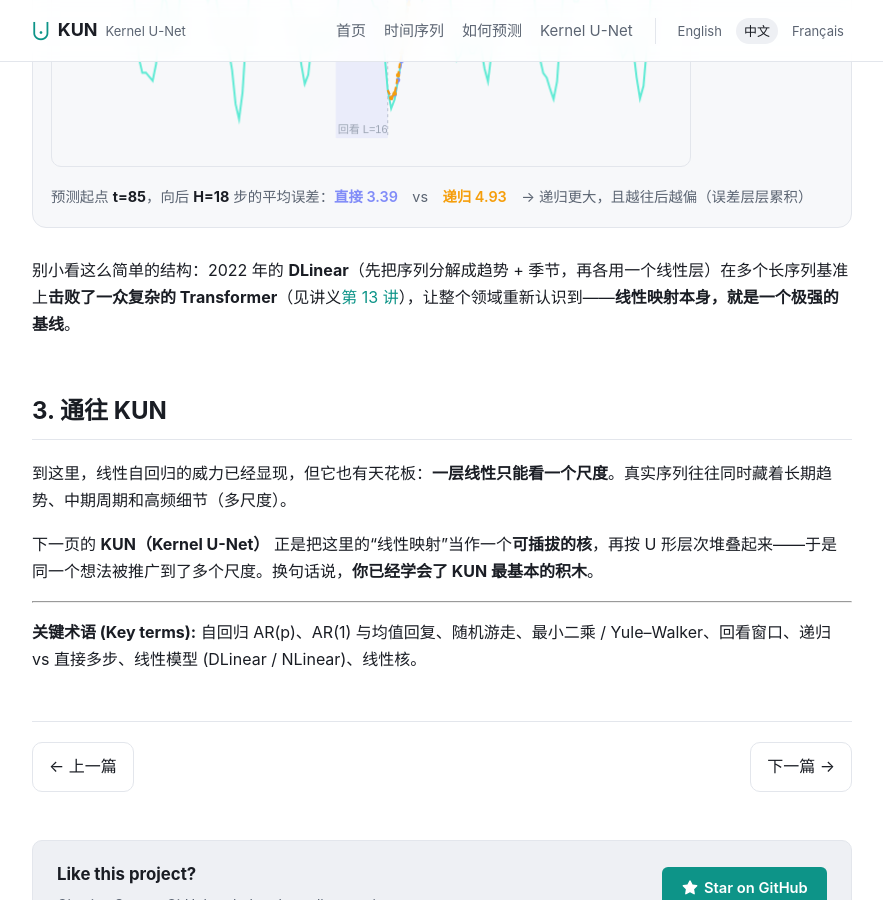
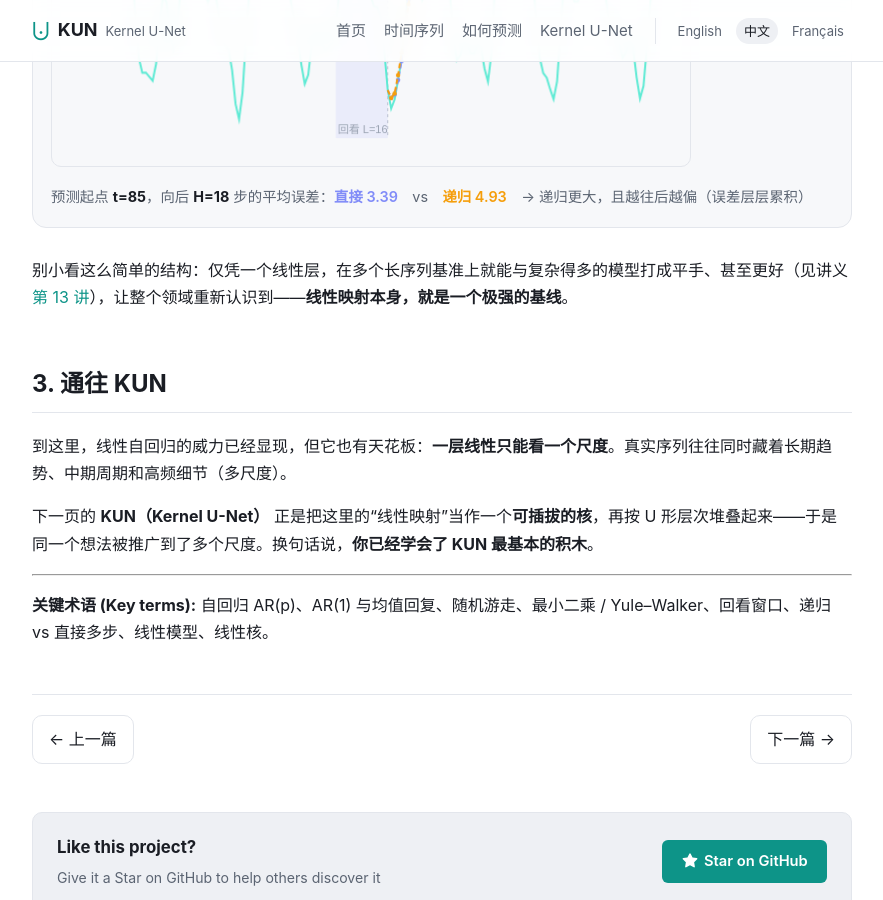
Before and after one commit to JiangYou2025/kun, a Jekyll site: the page built from zh/linear-autoregression.md, in a window 1280 px wide and 900 px high, scrolled down 4353 px. Shown: the whole window, without its empty margins (198-1081 px from the left). Built offline with Jekyll 4.4.1, drawn with Linux system fonts in a browser that asks for light colours; formulas are drawn with MathJax 3; comment, search, counter and statistics services are not loaded; some of the changed text lies outside the part shown.

Commit message:
linear-autoregression: drop DLinear/NLinear naming and hype, keep generic linear model

```diff
--- a/zh/linear-autoregression.md
+++ b/zh/linear-autoregression.md
@@ -247,7 +247,7 @@ $$x_t = c + \phi\, x_{t-1} + \varepsilon_t$$
 
 经典 AR 一次**只预测一步**。要预测未来 $$H$$ 步，传统做法是**递归**：预测出 $$\hat{x}_{t}$$ ，再把它当成真实值代回去预测 $$\hat{x}_{t+1}$$ ……但每一步的误差会**层层累积**。
 
-现代的做法更干脆——**一次性把整段未来都预测出来**。这就是近年大热的“**线性模型**”（如 DLinear、NLinear）：用**一个线性层**（权重矩阵 $$W$$ 、偏置 $$b$$ ），把长度为 $$L$$ 的回看窗口 $$x_{t-L+1:t}$$ 一次映射到长度为 $$H$$ 的未来 $$\hat{x}_{t+1:t+H}$$ ：
+现代的做法更干脆——**一次性把整段未来都预测出来**。这就是所谓的“**线性模型**”：用**一个线性层**（权重矩阵 $$W$$ 、偏置 $$b$$ ），把长度为 $$L$$ 的回看窗口 $$x_{t-L+1:t}$$ 一次映射到长度为 $$H$$ 的未来 $$\hat{x}_{t+1:t+H}$$ ：
 
 $$\hat{x}_{t+1:t+H} \;=\; W\,x_{t-L+1:t} + b, \qquad W \in \mathbb{R}^{H \times L},\; b \in \mathbb{R}^{H}$$
 
@@ -259,7 +259,7 @@ $$\hat{x}_{t+h} \;=\; \sum_{i=1}^{L} W_{h,i}\,x_{t-L+i} + b_h, \qquad h = 1, 2,
 
 对照一下就会发现，它和 AR 是同一个想法的两种规模：
 
-| | 经典 AR | 线性模型 (DLinear 等) |
+| | 经典 AR | 线性模型 |
 |---|---|---|
 | 输入 | 过去 $$p$$ 个值 | 过去 $$L$$ 个值（回看窗口） |
 | 输出 | **1** 个值（下一步） | **$$H$$** 个值（整段未来） |
@@ -391,7 +391,7 @@ $$\hat{x}_{t+h} \;=\; \sum_{i=1}^{L} W_{h,i}\,x_{t-L+i} + b_h, \qquad h = 1, 2,
 </script>
 </div>
 
-别小看这么简单的结构：2022 年的 **DLinear**（先把序列分解成趋势 + 季节，再各用一个线性层）在多个长序列基准上**击败了一众复杂的 Transformer**（见讲义[第 13 讲](../../course/13/)），让整个领域重新认识到——**线性映射本身，就是一个极强的基线**。
+别小看这么简单的结构：仅凭一个线性层，在多个长序列基准上就能与复杂得多的模型打成平手、甚至更好（见讲义[第 13 讲](../../course/13/)），让整个领域重新认识到——**线性映射本身，就是一个极强的基线**。
 
 ## 3. 通往 KUN
 
@@ -401,4 +401,4 @@ $$\hat{x}_{t+h} \;=\; \sum_{i=1}^{L} W_{h,i}\,x_{t-L+i} + b_h, \qquad h = 1, 2,
 
 ---
 
-**关键术语 (Key terms):** 自回归 AR(p)、AR(1) 与均值回复、随机游走、最小二乘 / Yule–Walker、回看窗口、递归 vs 直接多步、线性模型 (DLinear / NLinear)、线性核。
+**关键术语 (Key terms):** 自回归 AR(p)、AR(1) 与均值回复、随机游走、最小二乘 / Yule–Walker、回看窗口、递归 vs 直接多步、线性模型、线性核。
```
